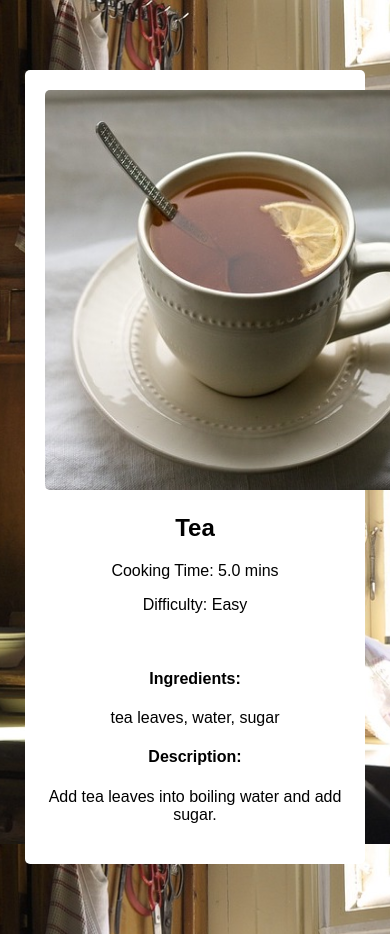
After one commit to nozomis0129/recipe-app, a Django app: page /list/1 in a window 390 px wide; the page is wider, and only the part inside the window is pictured. The commit adds this page. Run offline with Django 4.2, Linux system fonts and the light colour scheme; data comes from the database, SQL or seed files in the repository; both versions use the stored data as it was after the commit.

Commit message:
add welcome and overview and details page

```diff
--- a/recipe_project/urls.py
+++ b/recipe_project/urls.py
@@ -16,7 +16,14 @@ Including another URLconf
 """
 
 from django.contrib import admin
-from django.urls import path
-from django.urls import include
+from django.urls import path, include
+from django.conf import settings
+from django.conf.urls.static import static
 
-urlpatterns = [path("admin/", admin.site.urls), path("", include("recipes.urls"))]
+urlpatterns = [
+    path("admin/", admin.site.urls),
+    path("", include("recipes.urls", namespace="default")),
+    path("recipes/", include("recipes.urls")),
+]
+
+urlpatterns += static(settings.MEDIA_URL, document_root=settings.MEDIA_ROOT)
--- a/recipes/models.py
+++ b/recipes/models.py
@@ -1,4 +1,5 @@
 from django.db import models
+from django.shortcuts import reverse
 
 # Create your models here.
 
@@ -7,7 +8,24 @@ class Recipe(models.Model):
     name = models.CharField(max_length=120)
     cooking_time = models.FloatField(help_text="in minutes")
     ingredients = models.CharField(max_length=350)
-    description = models.TextField()
+    description = models.TextField(max_length=500)
+    pic = models.ImageField(upload_to="recipes/", default="no_imag.png")
+
+    # Calculate difficulty
+    def calculate_difficulty(self):
+        separated_ingredients = self.ingredients.split(", ")
+        if self.cooking_time < 10 and len(separated_ingredients) < 4:
+            difficulty = "Easy"
+        elif self.cooking_time < 10 and len(separated_ingredients) >= 4:
+            difficulty = "Medium"
+        elif self.cooking_time >= 10 and len(separated_ingredients) < 4:
+            difficulty = "Intermediate"
+        elif self.cooking_time >= 10 and len(separated_ingredients) >= 4:
+            difficulty = "Hard"
+        return difficulty
 
     def __str__(self):
         return str(self.name)
+
+    def get_absolute_url(self):
+        return reverse("recipes:detail", kwargs={"pk": self.pk})
--- /dev/null
+++ b/recipes/templates/recipes/details.html
@@ -0,0 +1,83 @@
+{% load static %}
+<!DOCTYPE html>
+<html lang="en">
+<style>
+  body {
+    font-family: Arial, Helvetica, sans-serif;
+    background-image: url("{% static 'recipes/images/kitchen.jpg' %}");
+      background-repeat: no-repeat;
+      background-attachment: fixed;
+      background-size: cover;
+  }
+  .container {
+    max-width: 900px;
+    margin: 70px auto;
+    padding: 20px;
+    justify-content: center;
+    background-color: #ffffff;
+    border-radius: 5px;
+  }
+  .img-and-text {
+    display: flex;
+    width: 800px;
+    margin: 0 auto 40px auto;
+  }
+  .img img {
+    border-radius: 5px;
+  }
+  .text {
+    padding-top: 280px;
+    padding-left: 20px;
+  }
+  .text-container {
+    text-align: left;
+    margin: 20px auto;
+  }
+  .attribute {
+    font-weight: bold;
+  }
+  @media all and (max-width: 900px) {
+    .container {
+      text-align: center;
+      width: 80%;
+    }
+    .img-and-text {
+      display: flex;
+      flex-direction: column;
+      width: auto;
+      justify-content: center;
+    }
+    .text {
+      padding-top: 0;
+      padding-left: 0;
+    }
+    .text-container {
+      text-align: center;
+    }
+  }
+</style>
+<head>
+  <title>Recipe App</title>
+</head>
+<body>
+  <div class="container">
+    <div class="img-and-text">
+      <div class="img">
+        <img src="{{object.pic.url}}" width="400px" height="400px" object-fit="cover"/>
+      </div>
+      <div class="text">
+        <h2>{{object.name}}</h2>
+        <p>Cooking Time: {{object.cooking_time}} mins</p>
+        <p>Difficulty: {{object.calculate_difficulty}}</p>
+      </div>
+    </div>
+
+    <div class="text-container">
+      <h4>Ingredients:</h4>
+      <p>{{object.ingredients}}</p>
+      <h4>Description:</h4>
+      <p>{{object.description}}</p>
+    </div>
+  </div>
+</body>
+</html>
--- a/recipes/urls.py
+++ b/recipes/urls.py
@@ -1,6 +1,10 @@
 from django.urls import path
-from .views import recipes_home
+from .views import welcome, RecipeListView, RecipeDetailView
 
 app_name = "recipes"
 
-urlpatterns = [path("", recipes_home)]
+urlpatterns = [
+    path("", welcome, name="home"),
+    path("list/", RecipeListView.as_view(), name="list"),
+    path("list/<pk>", RecipeDetailView.as_view(), name="detail"),
+]
--- a/recipes/views.py
+++ b/recipes/views.py
@@ -1,6 +1,18 @@
 from django.shortcuts import render
+from django.views.generic import ListView, DetailView
+from .models import Recipe
 
 
 # Create your views here.
-def recipes_home(request):
+def welcome(request):
     return render(request, "recipes/recipes_home.html")
+
+
+class RecipeListView(ListView):
+    model = Recipe
+    template_name = "recipes/recipe_list.html"
+
+
+class RecipeDetailView(DetailView):
+    model = Recipe
+    template_name = "recipes/details.html"
```
Also changed, not shown: recipe_project/settings.py (+40 -38 lines), recipes/templates/recipes/recipe_list.html (added, +88 -0 lines), recipes/templates/recipes/recipes_home.html (+16 -1 lines), recipes/tests.py (+8 -0 lines), db.sqlite3, recipes/migrations/0002_recipe_pic_alter_recipe_description.py (added).
